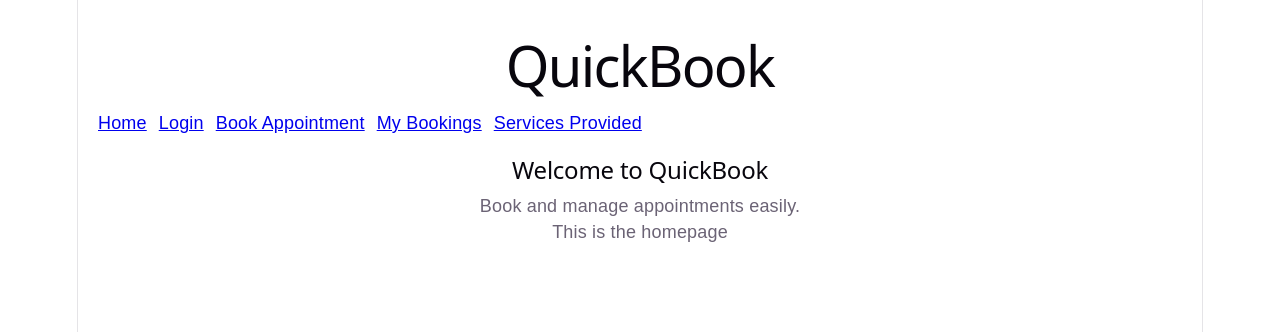
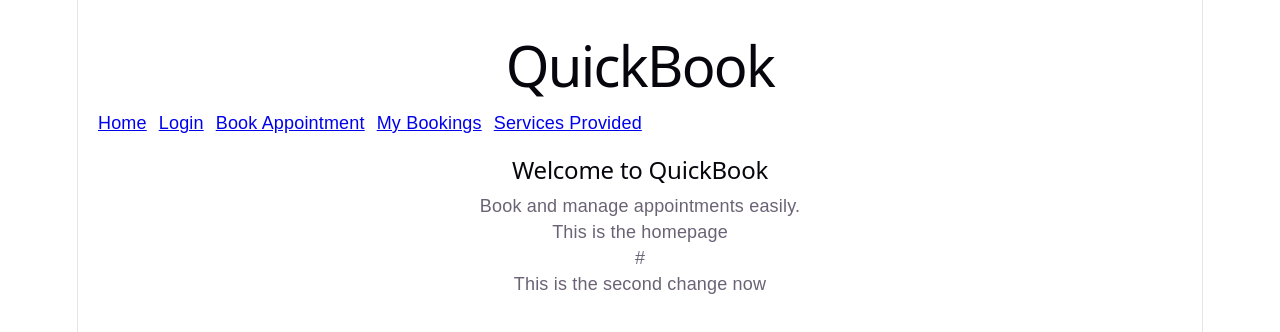
Before and after one commit to kubzie17/quickbook-testing, a React app in the folder frontend/: page / in a window 1280 px wide. Shown: the top 332 px of the page. Built offline with nearby package versions, Linux system fonts and the light colour scheme; the HTML template or start-up script is replaced by a standard one.

Commit message:
second change

```diff
--- a/frontend/src/pages/Home.jsx
+++ b/frontend/src/pages/Home.jsx
@@ -3,7 +3,8 @@ export default function Home() {
     <div>
       <h2>Welcome to QuickBook</h2>
       <p>Book and manage appointments easily.</p>
-      <p>This is the homepage</p>
+      <p>This is the homepage</p>#
+      <p>This is the second change now</p>
     </div>
   );
 }
```
